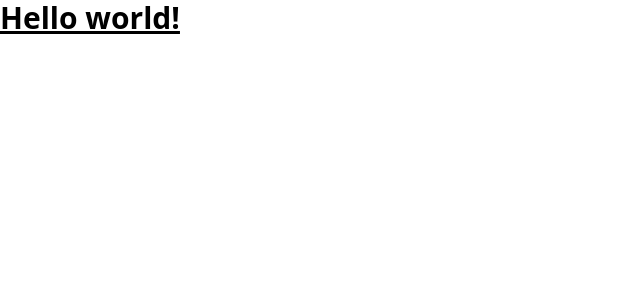
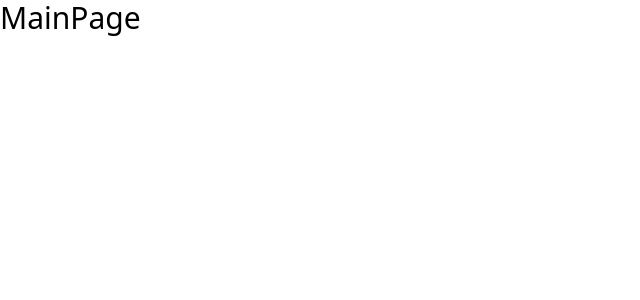
Before and after one commit to yelo-o/React-Spring-Front, a React (Create React App) app: page / in a window 1280 px wide. Shown: the top 300 px of the page, without its empty margins (0-640 px from the left). Built offline with nearby package versions, Linux system fonts and the light colour scheme.

Commit message:
페이지 컴포넌트 및 지연로딩 추가 - MainPage ("/') - AboutPage("/about")

```diff
--- a/src/App.js
+++ b/src/App.js
@@ -1,8 +1,9 @@
+import { RouterProvider } from "react-router-dom";
+import root from "./router/root";
+
 function App() {
   return (
-    <h1 className="text-3xl font-bold underline">
-      Hello world!
-    </h1>
+    <RouterProvider router={root} />
   );
 }
 
--- /dev/null
+++ b/src/pages/AboutPage.js
@@ -0,0 +1,7 @@
+const AboutPage = () => {
+    return (
+        <div className=" text-3xl">About Page</div>
+    );
+}
+
+export default AboutPage;
--- /dev/null
+++ b/src/pages/MainPage.js
@@ -0,0 +1,9 @@
+const MainPage = () => {
+    return (
+        <div className=" text-3xl">
+            <div>MainPage</div>
+        </div>
+    );
+}
+
+export default MainPage;
--- /dev/null
+++ b/src/router/root.js
@@ -0,0 +1,20 @@
+import { Suspense, lazy } from "react";
+// import { createBrowserRouter } from "react-router-dom";
+const { createBrowserRouter } = require("react-router-dom");
+
+const Loading = <div>Loading...</div>;
+const Main = lazy(() => import("../pages/MainPage"));
+const About = lazy(() => import("../pages/AboutPage"));
+
+const root = createBrowserRouter([
+    {
+        path: "",
+        element: <Suspense fallback={Loading}><Main/></Suspense>
+    },
+    {
+        path: "/about",
+        element: <Suspense fallback={Loading}><About/></Suspense>
+    },
+])
+
+export default root;
```
